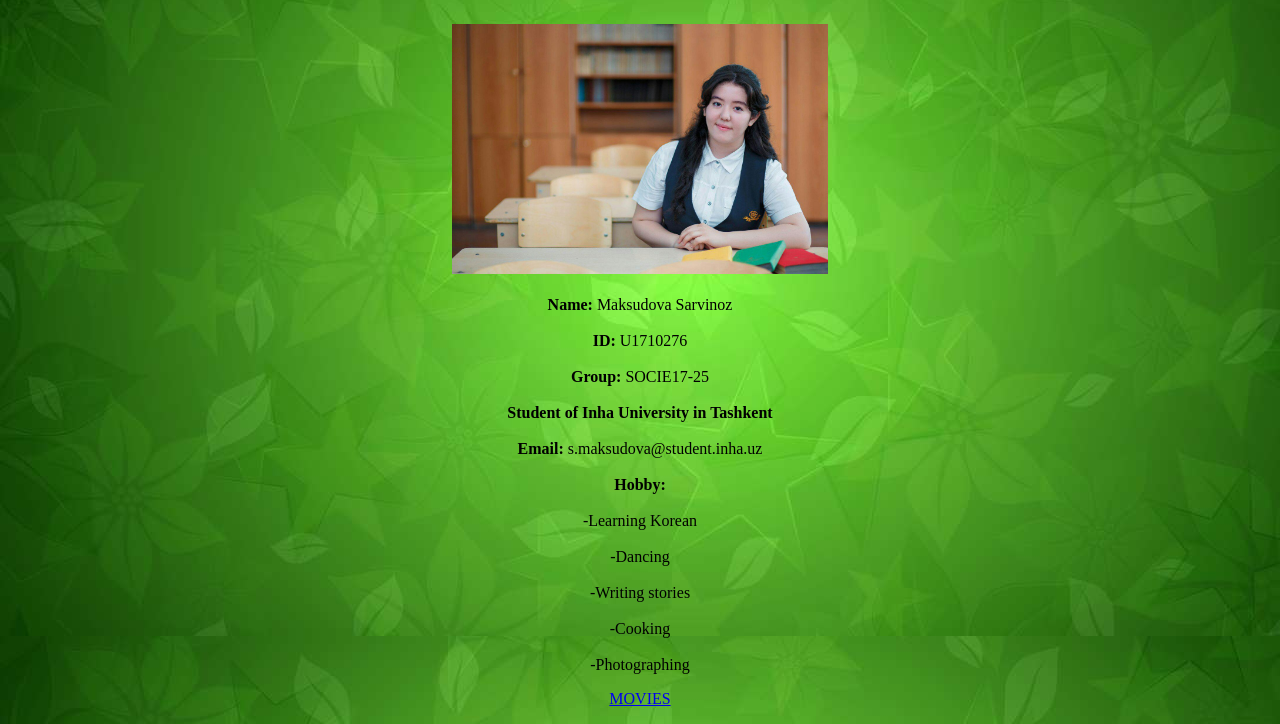
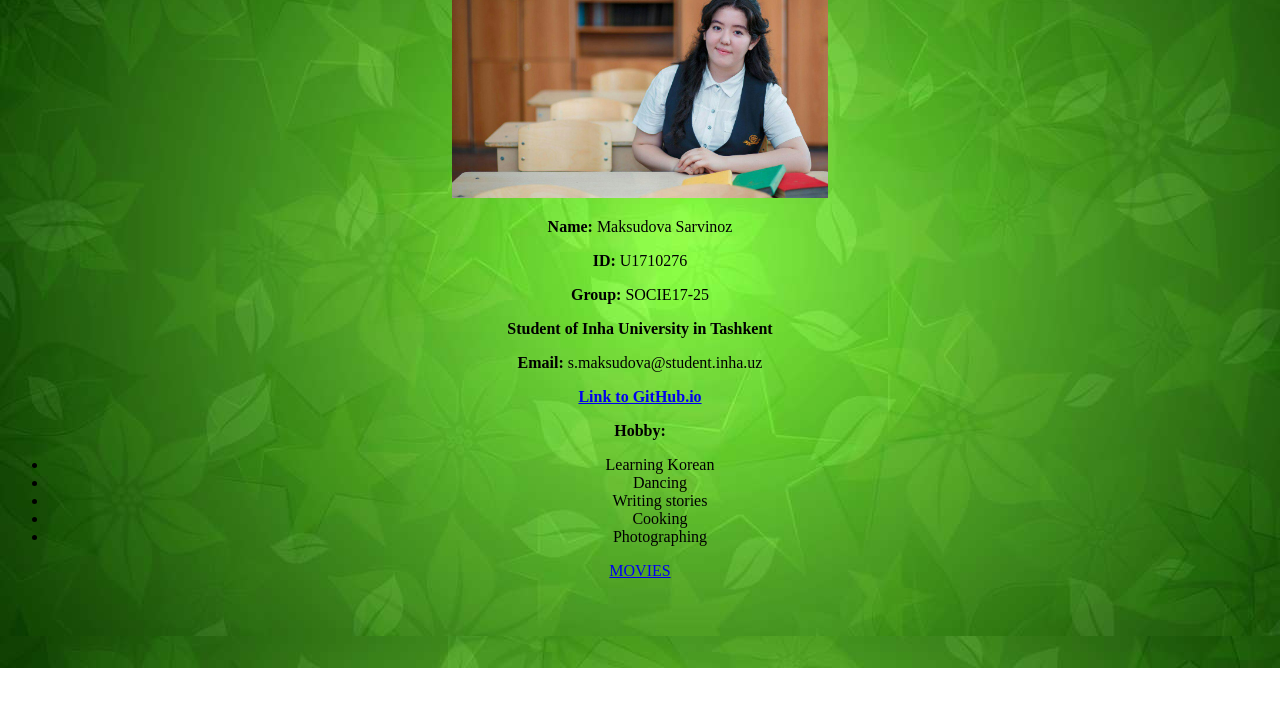
Before and after one commit to vishka12/vishka12.github.io, a plain HTML site: page index.html in a window 1280 px wide. Shown: the part 132-856 px from the top of the page. After the commit the page ends 800 px from the top, so only its background shows below. Drawn offline with Linux system fonts and the light colour scheme.

Commit message:
Update index.html

```diff
--- a/index.html
+++ b/index.html
@@ -2,24 +2,49 @@
 <html>
 <head>
 	<meta charset="UTF-8">
-<title> MY HOMEPAGE</title>
+	<title>
+	MY HOMEPAGE
+	</title>
 <link href="style.css" rel="stylesheet" type="text/css"/>
 </head>
 <body background="green.jpg">
-	<center><h1 class="vvv"> About Me...</h1></center>
-	<center><h1 class="vvv"> Link to fourth class:<a href="https://vishka12.github.io/">vishka12.github.io</a></h1></center>
-	<center><br/><img src="Vishka_ALUWED.jpg" height="250">
-	<center><br/><b class="vvv"> Name:</b> Maksudova Sarvinoz</center>
-	<center><br/><b class="vvv"> ID:</b> U1710276</center>
-	<center><br/><b class="vvv"> Group:</b> SOCIE17-25</center>
-	<center><br/><b class="vvv"> Student of Inha University in Tashkent</b></center>
-	<center><br/><b class="vvv"> Email:</b> s.maksudova@student.inha.uz</center>
-	<center><br/><b class="vvv"> Hobby: </b></center>
-	<center class="svz"><br/> -Learning Korean </center>
-	<center class="svz"><br/> -Dancing</center>
-	<center class="svz"><br/> -Writing stories </center>
-	<center class="svz"><br/> -Cooking </center>
-	<center class="svz"><br/> -Photographing </center>
-<p><a href="movies.html">MOVIES</a></p>
+	<center>
+		<p>
+		<h1 class="vvv">About Me...</h1>
+		</p>
+		<img src="Vishka_ALUWED.jpg" height="250">
+		<p>
+			<strong class="vvv"> Name:</strong> Maksudova Sarvinoz
+		</p>
+		<p>
+			<strong class="vvv"> ID:</strong> U1710276
+		</p>
+		<p>
+			<strong class="vvv"> Group:</strong> SOCIE17-25
+		</p>
+		<p>
+			<strong class="vvv"> Student of Inha University in Tashkent</strong>
+		</p>
+		<p>
+			<strong class="vvv"> Email:</strong> s.maksudova@student.inha.uz
+		</p>
+		<p>
+			<strong class="vvv"><a href="https://vishka12.github.io/">Link to GitHub.io</a></strong>
+		</p>
+		<p>
+			<strong class="vvv"> Hobby:</strong>
+		</p>
+		<div align="center">
+	<ul  class="svz">
+ 	<li>Learning Korean</li>
+ 	<li>Dancing</li>
+ 	<li>Writing stories</li>
+	<li>Cooking</li>
+	<li>Photographing</li>
+ 	</ul>
+ 		</div>
+
+<a href="movies.html" class="linkto">MOVIES</a>
+</center>
 </body>
 </html>
```
